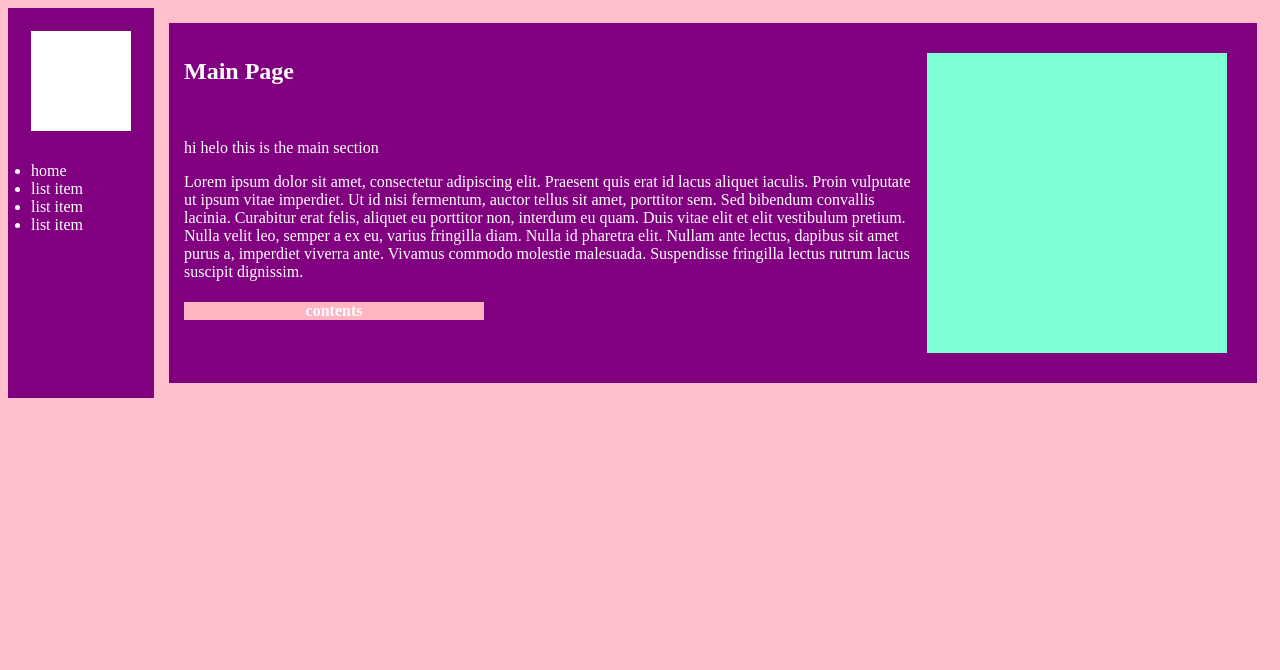
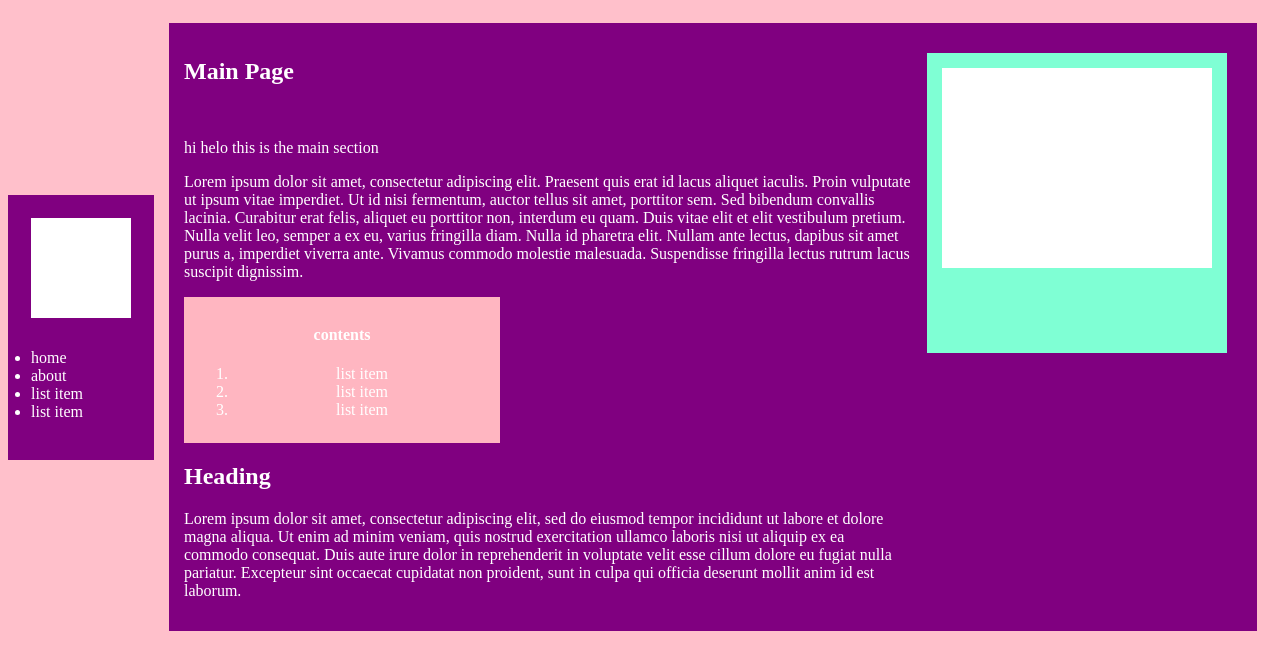
Before and after one commit to dan-almeida1/neocities, a plain HTML site: page wiki.html in a window 1280 px wide. Drawn offline with Linux system fonts and the light colour scheme.

Commit message:
aside formatting

```diff
--- a/wiki.css
+++ b/wiki.css
@@ -23,6 +23,7 @@ nav {
     background-color: purple;
     padding: 8px;
     color: white;
+    margin: auto;
 }
 
 ul {
@@ -40,4 +41,12 @@ ul {
     background-color: lightpink;
     text-align: center;
     max-width: 300px;
+    padding: 8px;
 }
+
+#img {
+    min-height: 200px;
+    min-width: 100px;
+    background-color: white;
+    margin: 15px;
+}
--- a/wiki.html
+++ b/wiki.html
@@ -10,7 +10,7 @@
         <div id="logo"></div>
         <ul>
             <li>home</li>
-            <li>list item</li>
+            <li>about</li>
             <li>list item</li>
             <li>list item</li>
         </ul>
@@ -23,10 +23,17 @@
             <p>Lorem ipsum dolor sit amet, consectetur adipiscing elit. Praesent quis erat id lacus aliquet iaculis. Proin vulputate ut ipsum vitae imperdiet. Ut id nisi fermentum, auctor tellus sit amet, porttitor sem. Sed bibendum convallis lacinia. Curabitur erat felis, aliquet eu porttitor non, interdum eu quam. Duis vitae elit et elit vestibulum pretium. Nulla velit leo, semper a ex eu, varius fringilla diam. Nulla id pharetra elit. Nullam ante lectus, dapibus sit amet purus a, imperdiet viverra ante. Vivamus commodo molestie malesuada. Suspendisse fringilla lectus rutrum lacus suscipit dignissim.</p>
             <div id="articlenav">
                 <h4>contents</h4>
+                <ol>
+                    <li>list item</li>
+                    <li>list item</li>
+                    <li>list item</li>
+                </ol>
             </div>
+            <h2>Heading</h2>
+            <p>Lorem ipsum dolor sit amet, consectetur adipiscing elit, sed do eiusmod tempor incididunt ut labore et dolore magna aliqua. Ut enim ad minim veniam, quis nostrud exercitation ullamco laboris nisi ut aliquip ex ea commodo consequat. Duis aute irure dolor in reprehenderit in voluptate velit esse cillum dolore eu fugiat nulla pariatur. Excepteur sint occaecat cupidatat non proident, sunt in culpa qui officia deserunt mollit anim id est laborum.</p>
         </article>
         <aside>
-
+            <div id="img"></div>
         </aside>
     </main>
 </body>
```
